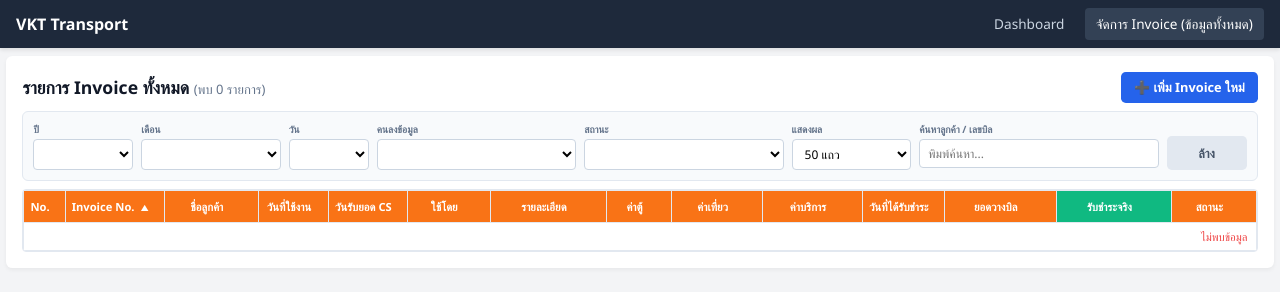
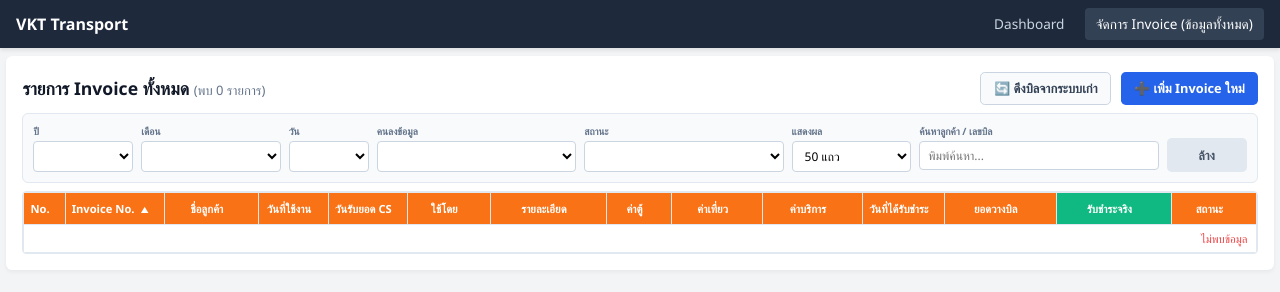
Before and after one commit to VKTTRANS/Invoice, a plain HTML site: page index.html in a window 1280 px wide. Both pictures are taken after a click on the button "จัดการ Invoice (ข้อมูลทั้งหมด)". Drawn offline with Linux system fonts and the light colour scheme; no server answers.

Commit message:
Update index.html

```diff
--- a/index.html
+++ b/index.html
@@ -49,7 +49,10 @@
     <div id="manage" class="page-content">
         <div class="dashboard-header" style="border-bottom: none; padding-bottom: 0;">
             <h3>รายการ Invoice ทั้งหมด <span id="total-records-count" style="font-size:13px; color:#64748b; font-weight:normal;"></span></h3>
-            <button class="btn-confirm" onclick="openAddModal()">➕ เพิ่ม Invoice ใหม่</button>
+            <div style="display: flex; gap: 10px;">
+                <button class="btn-cancel" id="btn-sync" onclick="syncOldData()" style="background-color:#f8fafc; border: 1px solid #cbd5e1; color:#334155;">🔄 ดึงบิลจากระบบเก่า</button>
+                <button class="btn-confirm" onclick="openAddModal()">➕ เพิ่ม Invoice ใหม่</button>
+            </div>
         </div>
 
         <div class="filter-card">
```
